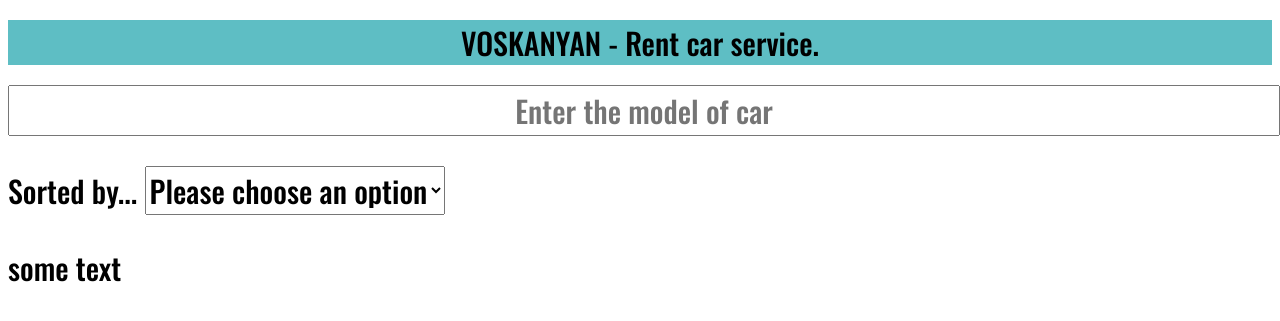
After one commit to voskanyan777/rent-car-platform, a Django app: page /catalog/ in a window 1280 px wide. The commit adds this page. Shown: the top 321 px of the page. Run offline with Django 5.2, Linux system fonts and the light colour scheme.

Commit message:
Added minimal version of catalog page

```diff
--- /dev/null
+++ b/rent_car/app/static/css/catalog.css
@@ -0,0 +1,19 @@
+@import url('https://fonts.googleapis.com/css2?family=Oswald:wght@200..700&display=swap');
+
+
+* {
+    font-family: "Oswald", sans-serif;
+    font-optical-sizing: auto;
+    font-weight: 500;
+    font-style: normal;
+    font-size: 30px;
+}
+.search-input{
+    width: 100%;
+}
+.search-input::placeholder{
+    text-align: center;
+}
+.select-choice{
+    margin-top: 30px;
+}
--- a/rent_car/app/views.py
+++ b/rent_car/app/views.py
@@ -1,7 +1,13 @@
 from django.shortcuts import render
+
 
 def index(request):
     return render(request, 'index.html')
 
+
 def login(request):
     return render(request, 'login.html')
+
+
+def catalog(request):
+    return render(request, 'catalog.html')
--- a/rent_car/rent_car/urls.py
+++ b/rent_car/rent_car/urls.py
@@ -16,10 +16,11 @@ Including another URLconf
 """
 from django.contrib import admin
 from django.urls import path
-from app.views import index, login
+from app.views import index, login, catalog
 
 urlpatterns = [
     path('admin/', admin.site.urls),
     path('', index),
     path('login/', login),
+    path('catalog/', catalog),
 ]
--- /dev/null
+++ b/rent_car/templates/catalog.html
@@ -0,0 +1,25 @@
+{% extends 'base.html' %}
+{% load static %}
+
+{% block css_additional %}
+    <link rel="stylesheet" href="{% static 'css/catalog.css' %}">
+{% endblock %}
+
+{% block content %}
+    <div class="wrapper">
+        <div class="search-bar">
+            <input type="text" placeholder="Enter the model of car" class="search-input">
+            <div class="select-choice">
+                <label>Sorted by...</label>
+                <select>
+                    <option value="">Please choose an option</option>
+                    <option value="price">price</option>
+                    <option value="year">year of release</option>
+                </select>
+            </div>
+            <div class="f-bar">
+                <p>some text</p>
+            </div>
+        </div>
+    </div>
+{% endblock %}
--- a/rent_car/templates/index.html
+++ b/rent_car/templates/index.html
@@ -23,7 +23,7 @@
         </div>
         <div class="nav-menu">
             <a href="/login/">Go to registration</a>
-            <a href="">Go to catalog</a>
+            <a href="/catalog/">Go to catalog</a>
         </div>
     </div>
 {% endblock %}
```
